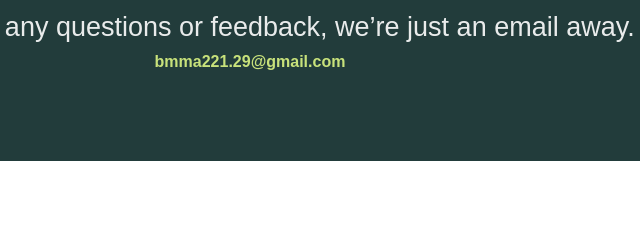
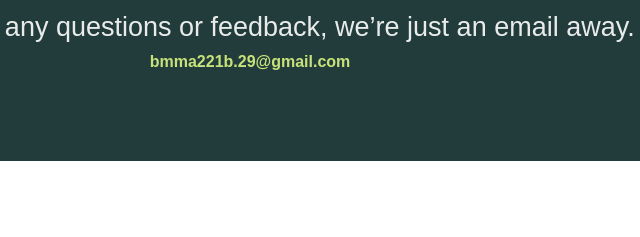
Before and after one commit to bmma221b29/CreativePath, a plain HTML site: page about-us/index.html in a window 1280 px wide. Shown: the part 1812-2049 px from the top of the page, 390-1030 px from the left. Drawn offline with Linux system fonts and the light colour scheme.

Commit message:
Update index.html

```diff
--- a/about-us/index.html
+++ b/about-us/index.html
@@ -62,7 +62,7 @@
 <br>
   <h1>Hey there, Creatives!</h1>
   <p>If you have any questions or feedback, we’re just an email away.</p>
-  <a href="mailto:bmma221.29@gmail.com" class="email-link">bmma221.29@gmail.com</a>
+  <a href="bmma221b.29@gmail.com" class="email-link">bmma221b.29@gmail.com</a>
   <br>
   <br>
   <br>
@@ -77,4 +77,5 @@
   </footer>
 
 </body>
+
 </html>
```
